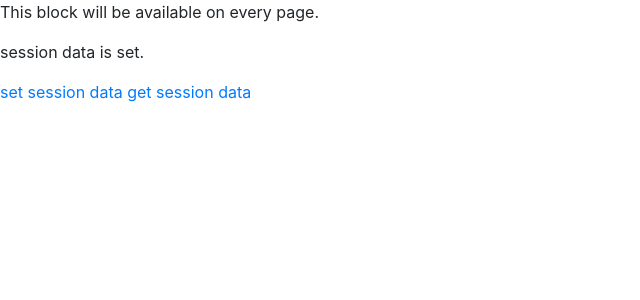
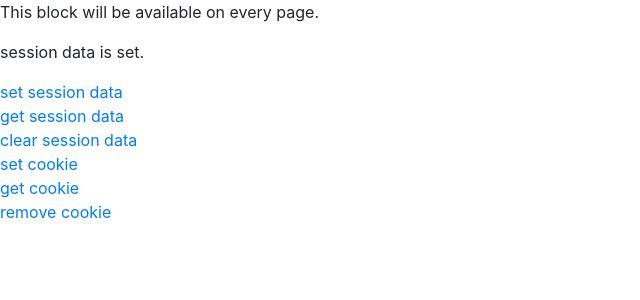
Before and after one commit to OmkarPatkar/flask-4hours-yt-neuralnine, a Flask app: page /set_data in a window 1280 px wide. Shown: the top 300 px of the page, without its empty margins (0-640 px from the left). Run offline with Flask 3, Linux system fonts and the light colour scheme; some libraries are stand-ins or nearby versions.

Commit message:
set, get, remove cookies

```diff
--- a/app.py
+++ b/app.py
@@ -200,6 +200,7 @@ def static_files():
     return render_template('staticFiles.html')
 
 
+# http is stateless, which means request and response don't have a state that keeps track of overall exchange.
 # session-server side
 # session data is sensitive and should not be accessed or seen by the user.
 
@@ -229,5 +230,35 @@ def get_data():
         return render_template('set_get_session_page.html', msg=f'No session data found.')
 
 
+@app.route('/clear_session')
+def clear_session():
+    session.clear()
+    return render_template('set_get_session_page.html', msg='Session data cleared.')
+
+
+# cookies
+@app.route('/set_cookie')
+def set_cookie():
+    response = make_response(render_template('set_get_session_page.html', msg='Cookie set.'))
+    response.set_cookie('cookie_name', 'cookie_value1')
+    return response
+
+
+@app.route('/get_cookie')
+def get_cookie():
+    if 'cookie_name' in request.cookies:
+        cookie_value = request.cookies['cookie_name']
+        return render_template('set_get_session_page.html', msg=f'cookie value : {cookie_value}')
+    else:
+        return render_template('set_get_session_page.html', msg=f'cookie value not found.')
+
+
+@app.route('/remove_cookie')
+def remove_cookie():
+    response = make_response(render_template('set_get_session_page.html', msg='Cookie removed.'))
+    response.set_cookie('cookie_name', expires=0)
+    return response
+
+
 if __name__ == '__main__':
     app.run(host='localhost', debug=True)
--- a/templates/set_get_session_page.html
+++ b/templates/set_get_session_page.html
@@ -5,7 +5,12 @@
 {% block content %}
 
 <p>{{ msg }}</p>
-<a href="{{ url_for('set_data') }}">set session data</a>
-<a href="{{ url_for('get_data') }}">get session data</a>
+<a href="{{ url_for('set_data') }}">set session data</a><br>
+<a href="{{ url_for('get_data') }}">get session data</a><br>
+<a href="{{ url_for('clear_session') }}">clear session data</a><br>
+
+<a href="{{ url_for('set_cookie') }}">set cookie</a><br>
+<a href="{{ url_for('get_cookie') }}">get cookie</a><br>
+<a href="{{ url_for('remove_cookie') }}">remove cookie</a><br>
 
 {% endblock %}
```
